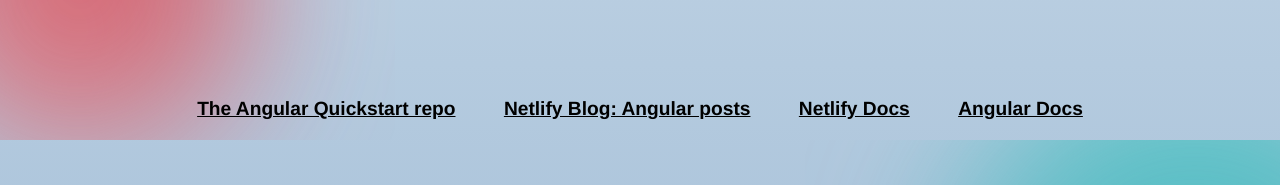
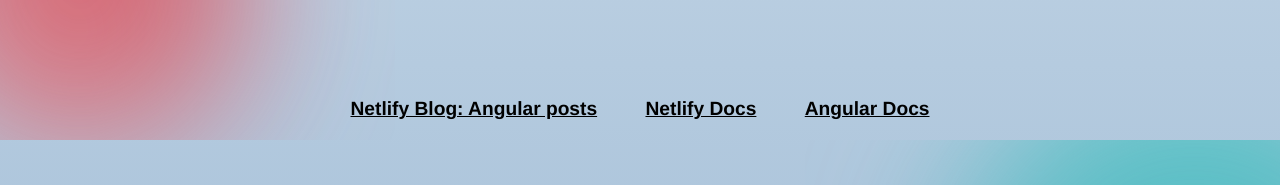
Before and after one commit to netlify-templates/angular-quickstart, an Angular app: page / in a window 1280 px wide. Shown: the part 1460-1645 px from the top of the page. Built offline with nearby package versions, Linux system fonts and the light colour scheme; grey boxes are pictures that could not be loaded.

Commit message:
removed duplicate link

```diff
--- a/src/app/app.component.html
+++ b/src/app/app.component.html
@@ -14,9 +14,6 @@
   </h2>
   <ul>
     <li>
-      <a href="https://github.com/netlify-templates/angular-quickstart">The Angular Quickstart repo</a>
-    </li>
-    <li>
       <a href="https://www.netlify.com/tags/angular/">Netlify Blog: Angular posts</a>
     <li>
       <a href="https://docs.netlify.com/">Netlify Docs</a>
```
